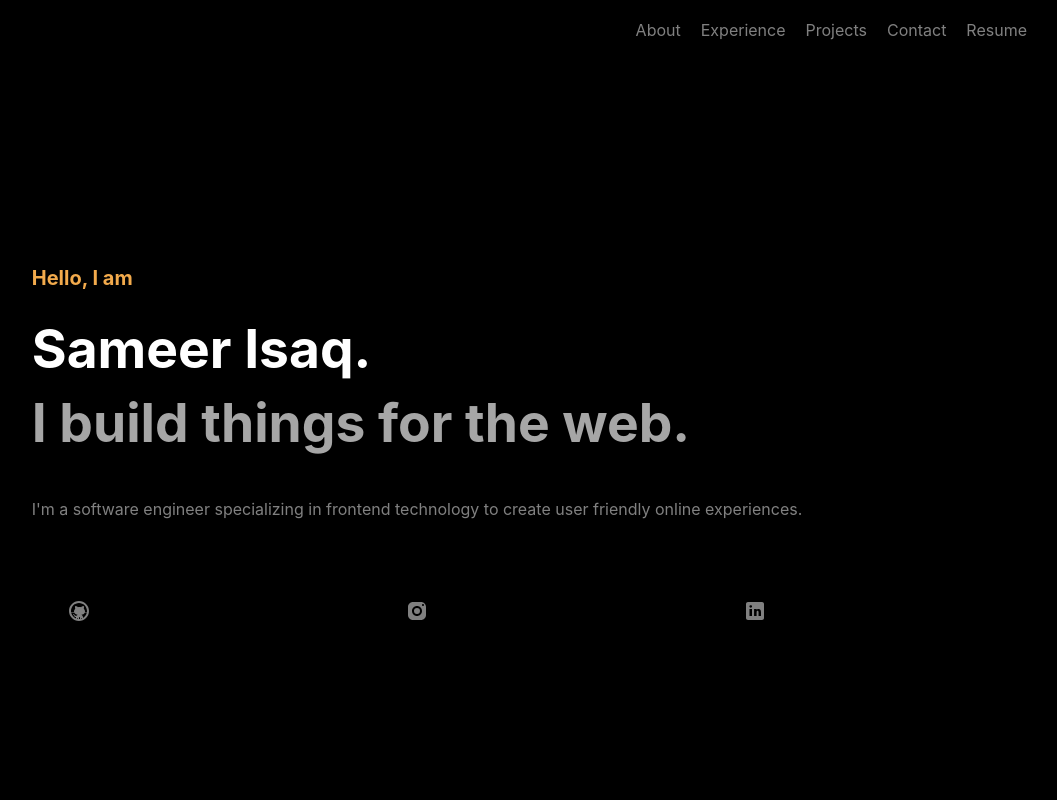
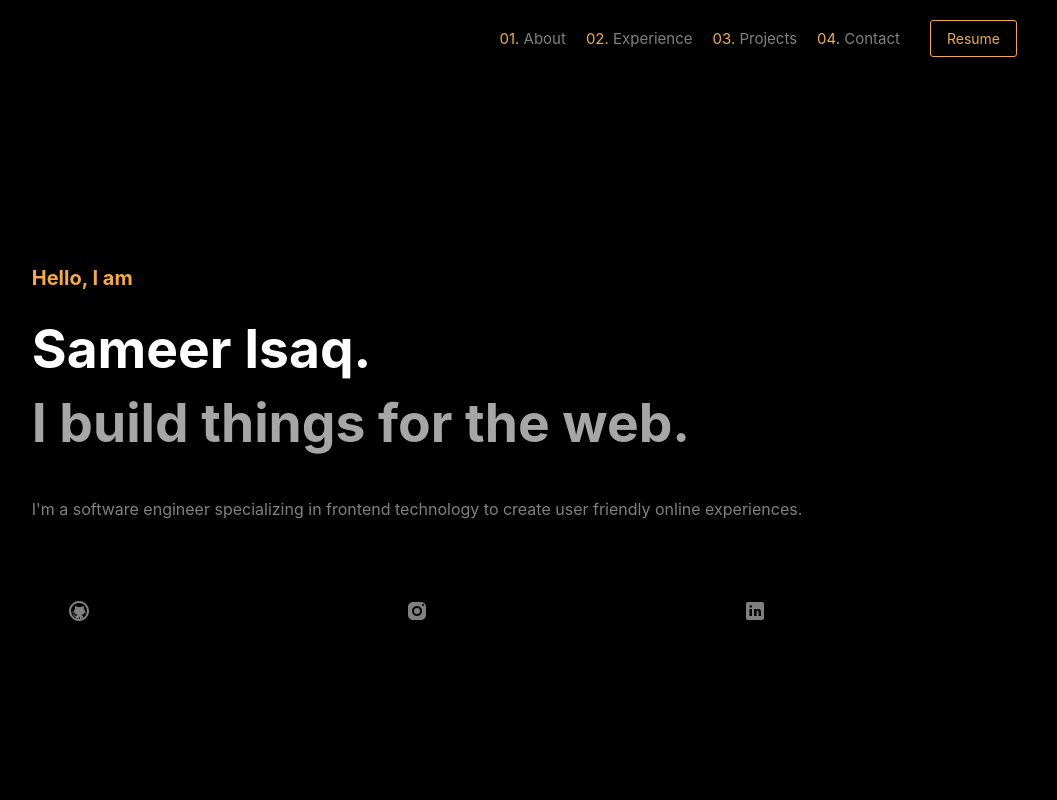
Before and after one commit to isaq98/portfolio_site, a React (Create React App) app: page / in a window 1280 px wide. Shown: the top 800 px of the page, without its empty margins (223-1280 px from the left). Built offline with nearby package versions, Linux system fonts and the light colour scheme.

Commit message:
Adding a link to my resume on the navbar

```diff
--- a/src/Components/Navbar/_Navbar.scss
+++ b/src/Components/Navbar/_Navbar.scss
@@ -21,9 +21,30 @@
     }
     & > .navigation-list-container {
         padding-right: 20px;
+        & .resume-button {
+            padding: 0 30px;
+            margin: 0px 20px;
+            display: inline-flex;
+            border: 1px solid #F2AA4CFF;
+            color: #F2AA4CFF;
+            border-radius: 3px;
+            width: 25px;
+            height: 35px;
+            justify-content: center;
+            align-items: center;
+            & > a {
+                font-size: 14px;
+            }
+        }
+        & .resume-button:hover {
+            cursor: pointer;
+            background-color: #252525;
+            transition: 400ms;
+        }
     }
     & .navigation-list {
         display: inline;
+        counter-reset: item;
         & > a {
             display: inline;
             color: black;
@@ -32,9 +53,15 @@
                 color: #808080;
                 display: inline;
                 padding: 10px;
+                counter-increment: item;
+                font-size: 15px;
+            }
+            & > li::before {
+                content: "0" counter(item) ". ";
+                color: #F2AA4CFF;
             }
             & > li:hover {
-                color: #fff;
+                color: #F2AA4CFF;
             }
         }
     }
--- a/src/Components/Navbar/index.js
+++ b/src/Components/Navbar/index.js
@@ -13,8 +13,10 @@ function Navbar() {
                     <a href='#experience'><li>Experience</li></a>
                     <a href="#projects"><li>Projects</li></a>
                     <a href="#contact"><li>Contact</li></a>
-                    <a><li>Resume</li></a>
                 </ul>
+                <div className="resume-button">
+                    <a target="_blank" rel="noopener noreferrer">Resume</a>
+                </div>
             </div>
         </div>
     )
```
